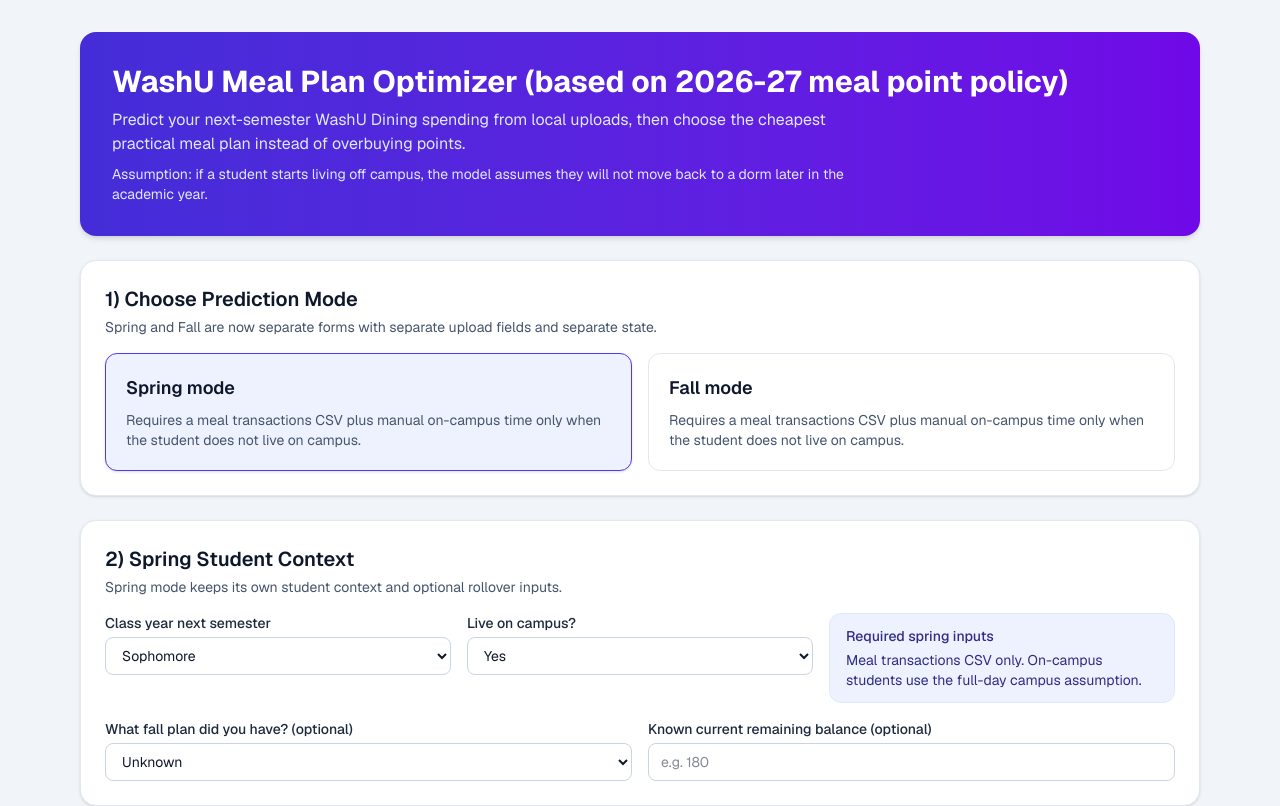
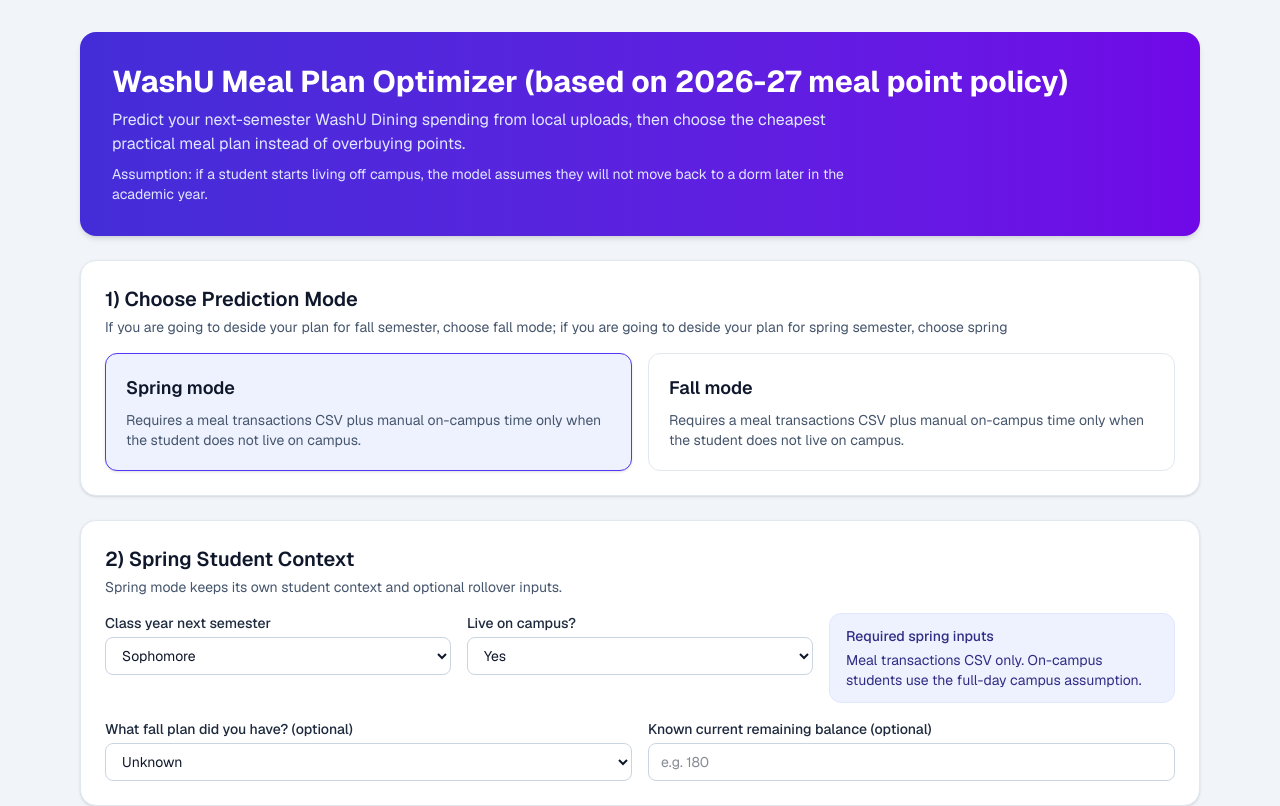
Before and after one commit to DaDouglasLi/washu-mp-plan-recommender, a Next.js app: page / in a window 1280 px wide. Shown: the top 806 px of the page. Built offline with nearby package versions, Linux system fonts and the light colour scheme.

Commit message:
update wording

```diff
--- a/app/page.tsx
+++ b/app/page.tsx
@@ -28,7 +28,7 @@
 
         <SectionCard
           title="1) Choose Prediction Mode"
-          subtitle="Spring and Fall are now separate forms with separate upload fields and separate state."
+          subtitle="If you are going to deside your plan for fall semester, choose fall mode; if you are going to deside your plan for spring semester, choose spring"
         >
           <div className="grid gap-4 md:grid-cols-2">
             <button
```
